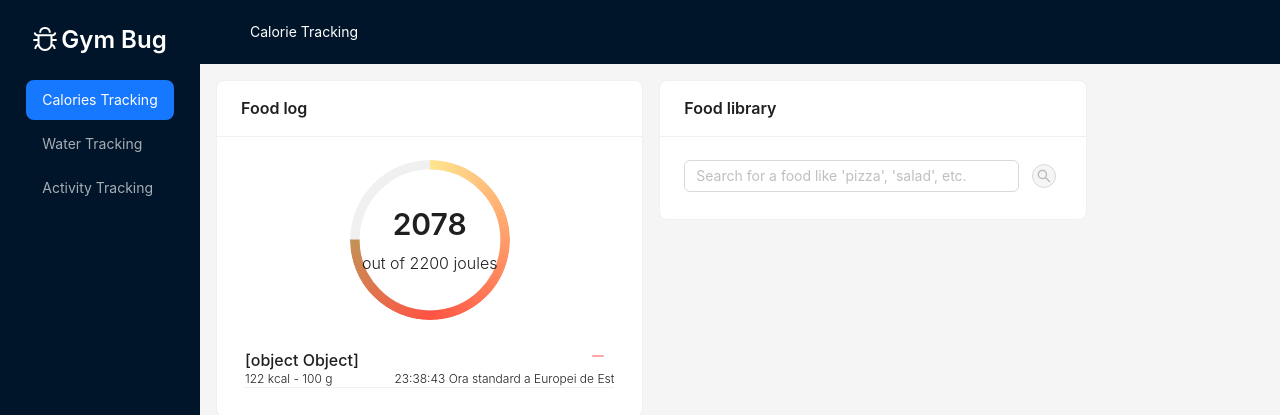
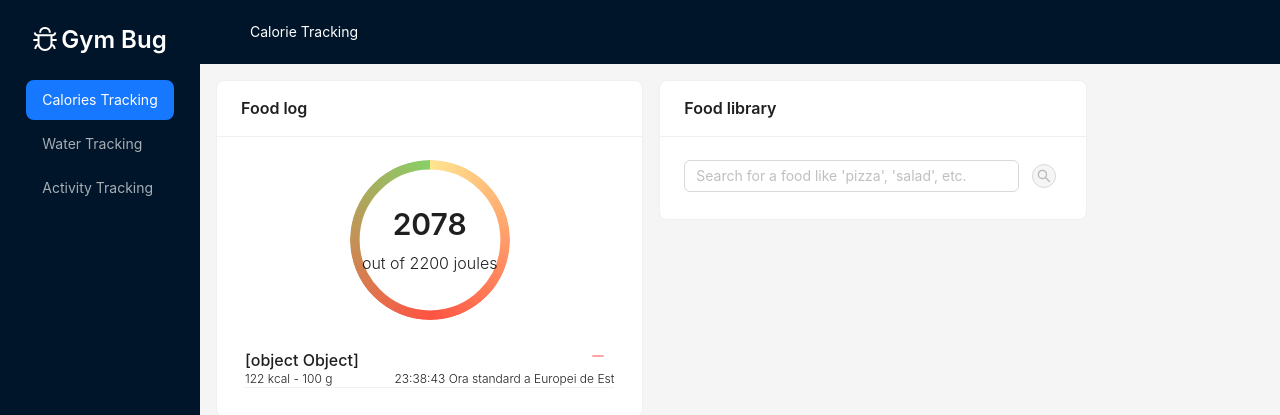
Before and after one commit to cezarmocanu/gym-bug, a React (Vite) app: page /calories in a window 1280 px wide. Shown: the top 415 px of the page. Built offline with nearby package versions, Linux system fonts and the light colour scheme.

Commit message:
I changed the percentage of the tracker to show properly the calories consumed

```diff
--- a/src/views/CaloriesView.jsx
+++ b/src/views/CaloriesView.jsx
@@ -49,7 +49,7 @@ export const CaloriesView = () => {
     CALORIES_TARGET
   );
 
-  const percentage = CALORIES_TARGET * 0 + 75;
+  const percentage = CALORIES_TARGET;
 
   const formatPercentage = () => {
     return (
```
